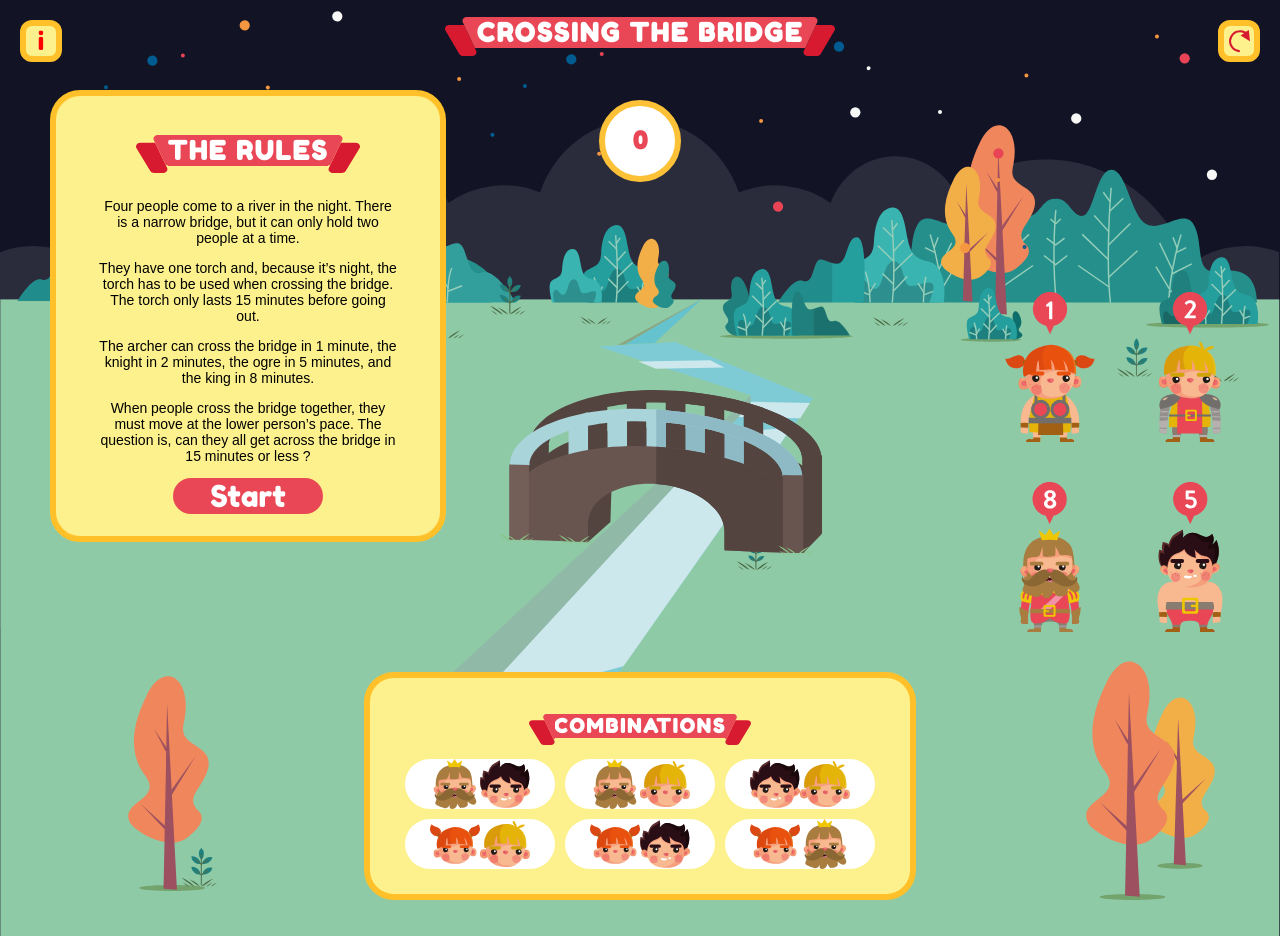
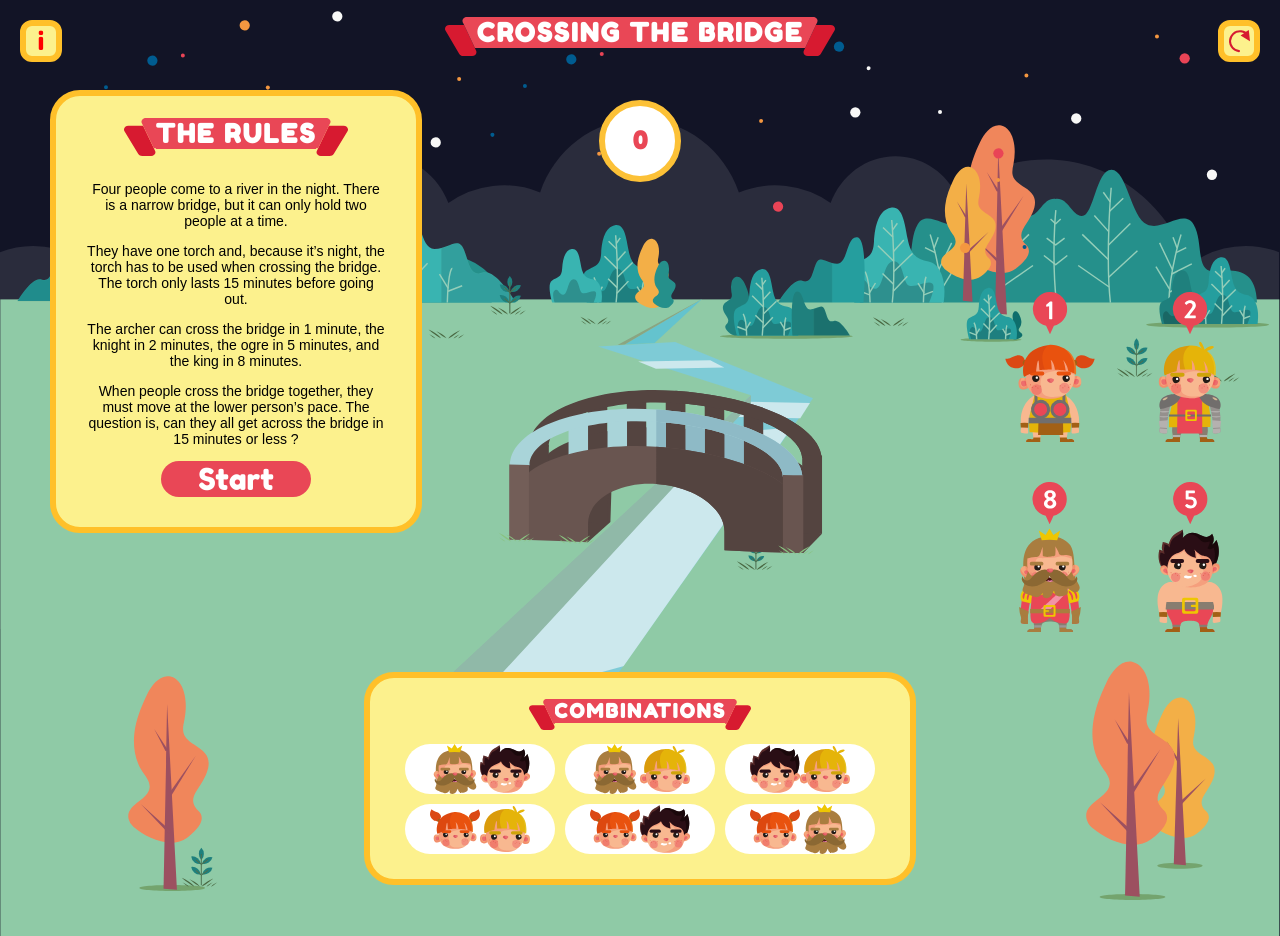
Before and after one commit to IlonaFrigout/Crossing_the_bridge, a plain HTML site: page index.html in a window 1280 px wide. Drawn offline with Linux system fonts and the light colour scheme.

Commit message:
retouche padding

```diff
--- a/styles/style.css
+++ b/styles/style.css
@@ -167,7 +167,9 @@ justify-content: center;
 
 .explications {
   width: 300px;
-  padding : 22px 42px;
+  padding : 30px;
+  padding-top: 5px;
+
 }
 
 .informations {
@@ -205,6 +207,7 @@ top: 100px;
 .combinaisons {
   width: 500px;
   padding : 20px;
+  padding-top: 5px;
 }
 
 .align{
```
